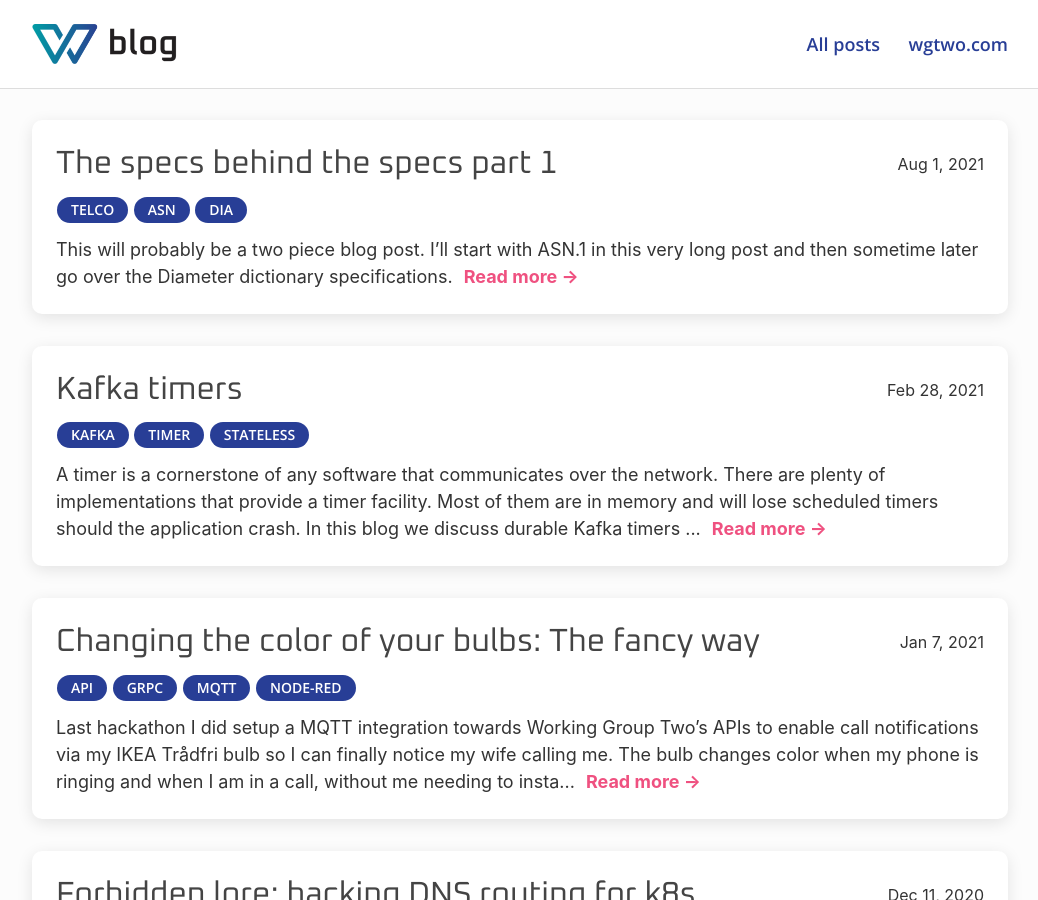
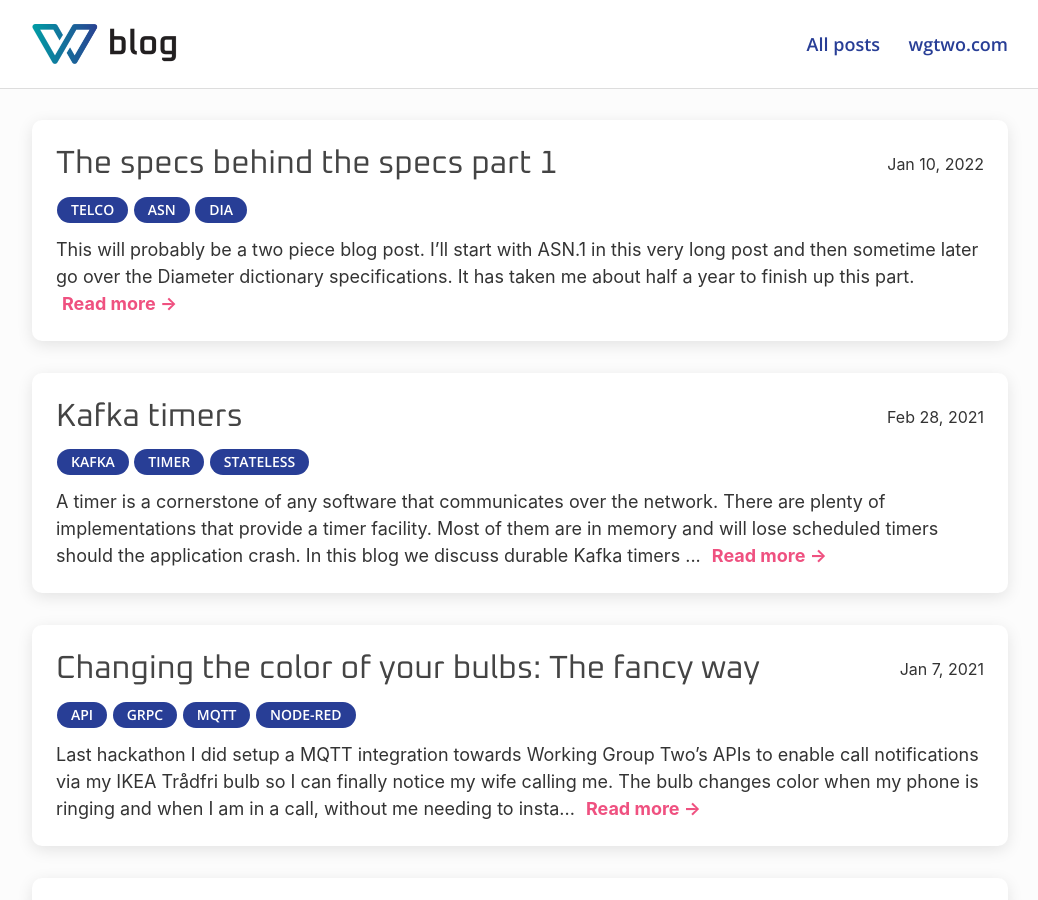
Before and after one commit to working-group-two/engineering-blog, a Jekyll site: the page built from pages/index.md, in a window 1280 px wide and 900 px high. Shown: the whole window, without its empty margins (120-1158 px from the left). Built offline with Jekyll 4.4.1, drawn with Linux system fonts in a browser that asks for light colours; nearby versions of some CDN libraries.

Commit message:
update blog date to arbitrary future date

```diff
--- a/pages/blog/_posts/2021-08-01-the-specs-behind-the-specs.md
+++ b/pages/blog/_posts/2022-01-10-the-spec-behind-the-specs.md
@@ -2,7 +2,7 @@
 layout: blogpost
 permalink: /the-specs-behind-the-specs-part-1
 title: The specs behind the specs part 1
-date: 2021-08-01
+date: 2022-01-10
 tags: telco ASN.1 dia
 author: <a href="https://www.linkedin.com/in/sebastian-weddmark-olsson/">Sebastian Weddmark Olsson</a>, Telco newb
 ---
@@ -10,7 +10,8 @@ author: <a href="https://www.linkedin.com/in/sebastian-weddmark-olsson/">Sebasti
 
 This will *probably* be a two piece blog post. I'll start with ASN.1
 in this very long post and then sometime later go over the Diameter
-dictionary specifications.
+dictionary specifications. It has taken me about half a year to finish
+up this part.
 
 There might be some Erlang specific paragraphs here and there, but
 this blog post is mainly about ASN.1 as a specification.
```
